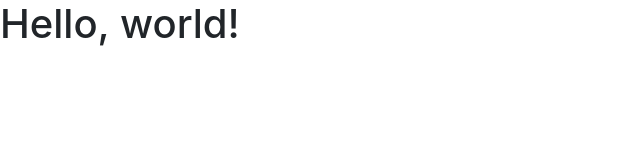
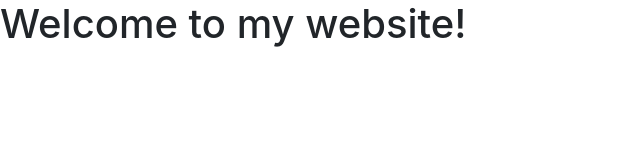
Before and after one commit to yoavstrugo/yoavstrugo.github.io, a plain HTML site: page index.html in a window 1280 px wide. Shown: the whole page, without its empty margins (0-640 px from the left). Drawn offline with nearby package versions, Linux system fonts and the light colour scheme.

Commit message:
Update index.html

```diff
--- a/index.html
+++ b/index.html
@@ -11,7 +11,7 @@
     <title>Hello, world!</title>
   </head>
   <body>
-    <h1>Hello, world!</h1>
+    <h1>Welcome to my website!</h1>
 
 
 
```
